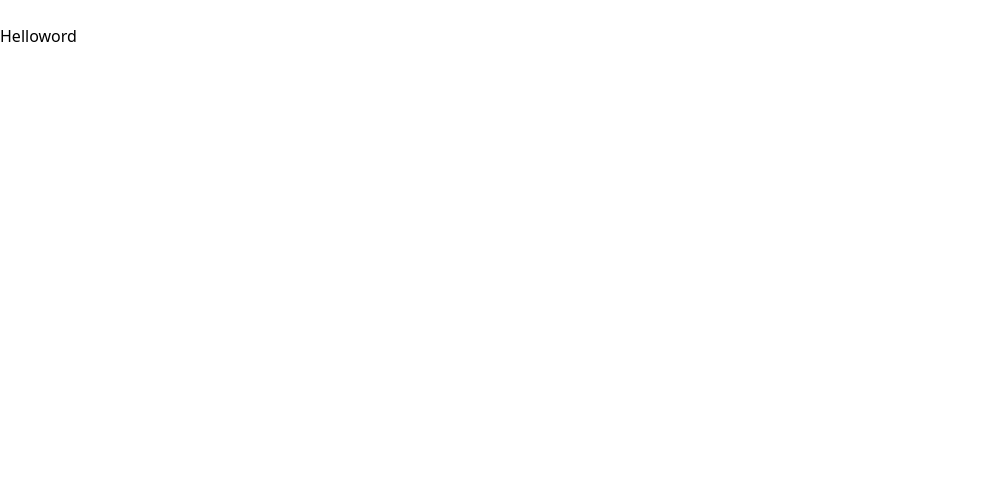
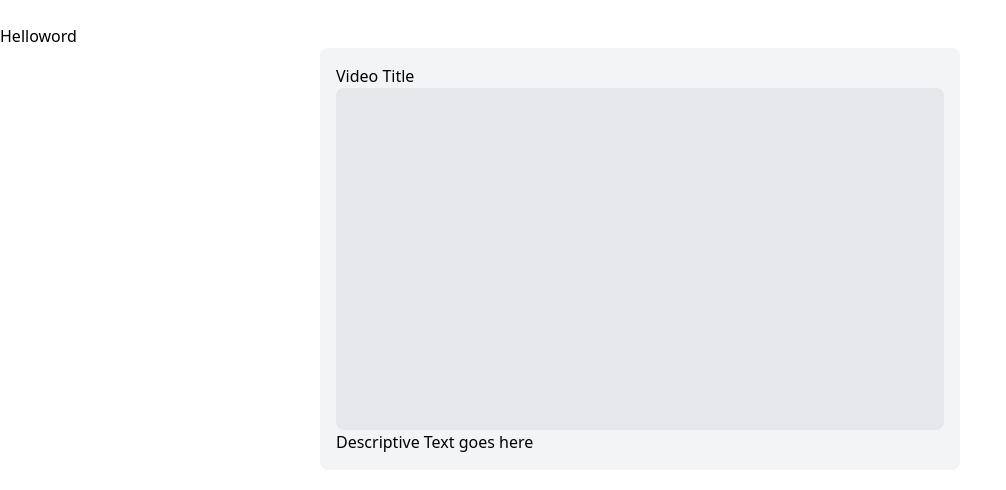
Before and after one commit to ylsama/nextjs, a Next.js app: page / in a window 1280 px wide. Shown: the top 490 px of the page, without its empty margins (0-1006 px from the left). Built offline with nearby package versions, Linux system fonts and the light colour scheme.

Commit message:
Add aspect-ratio item-card/video layout patterns

```diff
--- /dev/null
+++ b/components/Layouts/LayoutPatterns/aspectRatioImageCard.js
@@ -0,0 +1,15 @@
+const AspectRatioImageCard = (title, descriptive) => {
+    return (
+        <div class="grid place-items-center">
+            <div class="w-full sm:w-1/2 flex flex-col p-4 bg-gray-100 rounded-lg">
+                <h1>{title ? 'Video Title' : title}</h1>
+                <div class="aspect-video bg-gray-200 rounded-lg"></div>
+                <p>
+                    {descriptive ? 'Descriptive Text goes here' : descriptive}
+                </p>
+            </div>
+        </div>
+    )
+}
+
+export default AspectRatioImageCard
--- a/pages/index.js
+++ b/pages/index.js
@@ -1,5 +1,12 @@
+import AspectRatioImageCard from '../components/Layouts/LayoutPatterns/aspectRatioImageCard'
+
 const Page = () => {
-    return <div>Helloword</div>
+    return (
+        <>
+            <div>Helloword</div>
+            <AspectRatioImageCard title="yes" />
+        </>
+    )
 }
 
 export default Page
```
Also changed, not shown: 1 other file (tests, documents, lock files or other folders).
